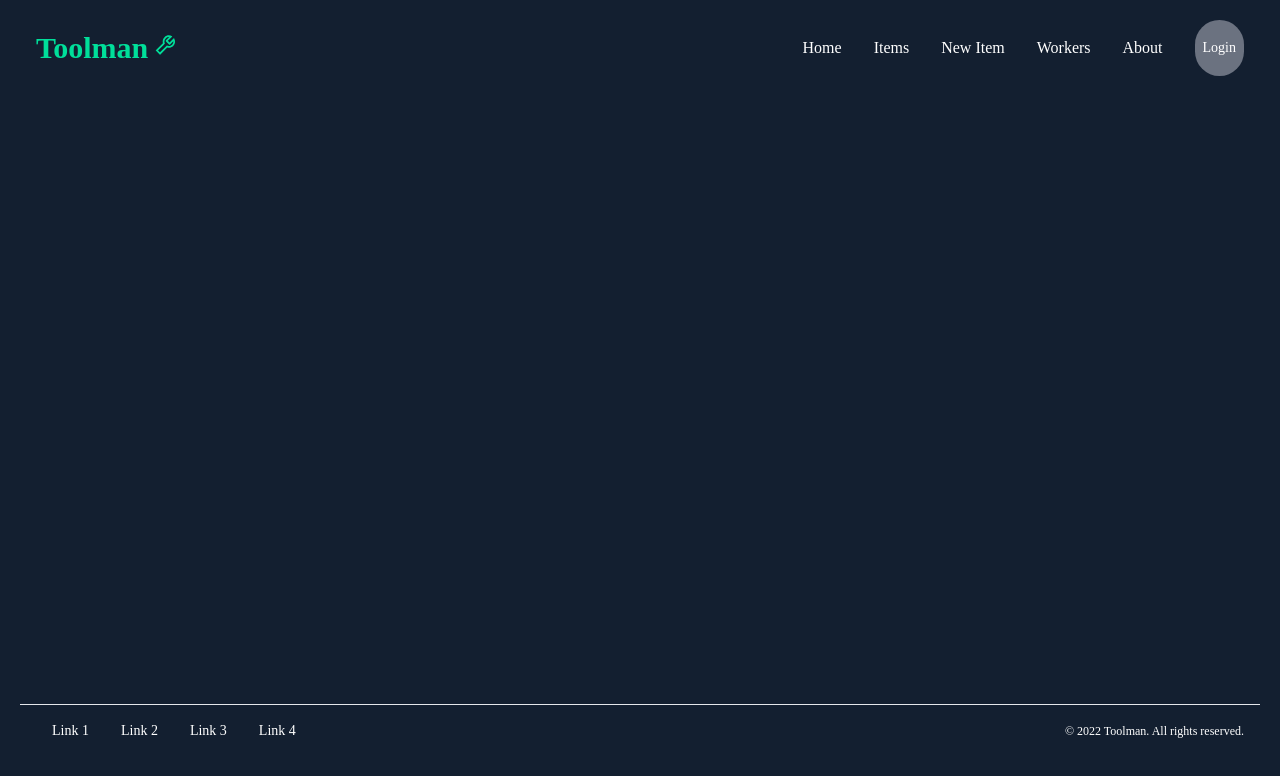
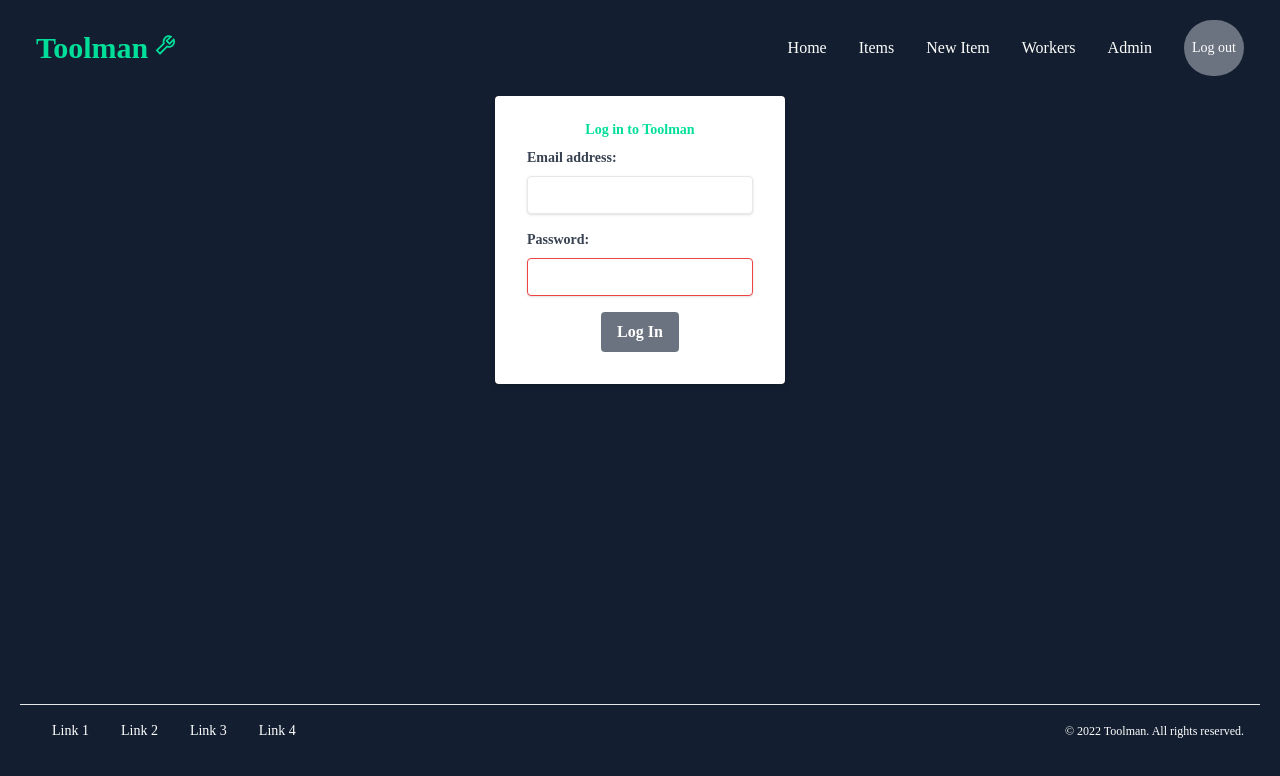
Before and after one commit to TomPrint/Toolman, a React (Create React App) app in the folder frontend/: page /login in a window 1280 px wide. Shown: the top 776 px of the page. Built offline with nearby package versions, Linux system fonts and the light colour scheme.

Commit message:
create admin page, update routes in react

```diff
--- a/frontend/src/App.js
+++ b/frontend/src/App.js
@@ -8,6 +8,9 @@ import Footer from "./components/Footer";
 import Signup from "./pages/Signup"
 import Items from "./pages/Items";
 import ItemForm from "./components/ItemForm";
+import Login from "./pages/Login";
+import Admin from "./pages/Admin";
+
 function App() {
   return (
     <div className="App">
@@ -16,7 +19,9 @@ function App() {
         <div className="pages text-white">
           <Routes>
             <Route path="/" element={<Home />} />
+            <Route path="/admin" element={<Admin />} />
             <Route path="/signup" element={<Signup />} />
+            <Route path="/login" element={<Login />} />
             <Route path="/items" element={<Items />} />
             <Route path="/items/add" element={<ItemForm />} />
           </Routes>
--- a/frontend/src/components/Navbar.js
+++ b/frontend/src/components/Navbar.js
@@ -19,8 +19,8 @@ const Navbar = () => {
                     <Link to='/items'><li className='p-4 hover:text-[#00df9a] transition-all duration-500'>Items</li></Link>
                     <Link to='/items/add'><li className='p-4 hover:text-[#00df9a] transition-all duration-500'>New Item</li></Link>
                     <li className='p-4 hover:text-[#00df9a] transition-all duration-500'>Workers</li>
-                    <li className='p-4 hover:text-[#00df9a] transition-all duration-500'>About</li>
-                    <button className="px-2 ml-4 bg-gray-500 hover:bg-[#00df9a] transition-all duration-500 text-white text-sm rounded-full">Login</button>
+                    <Link to='/admin'><li className='p-4 hover:text-[#00df9a] transition-all duration-500'>Admin</li></Link>
+                    <button className="px-2 ml-4 bg-gray-500 hover:bg-[#00df9a] transition-all duration-500 text-white text-sm rounded-full">Log out</button>
                 </ul>
 
                 {/* onClick change icon of menu depend on the state */}
@@ -33,7 +33,7 @@ const Navbar = () => {
                         <li className='p-4 border-b border-gray-500'>Home</li>
                         <li className='p-4 border-b border-gray-500'>Items</li>
                         <li className='p-4 border-b border-gray-500'>Workers</li>
-                        <li className='p-4 border-b border-gray-500'>About</li>
+                        <li className='p-4 border-b border-gray-500'>Admin</li>
                 </ul>
             </div>
      );
--- /dev/null
+++ b/frontend/src/pages/Admin.js
@@ -0,0 +1,15 @@
+import { Link } from 'react-router-dom'
+
+const Admin = () => {
+    return(
+        <div>
+      <h2>Admin Page</h2>
+      <br></br>
+
+      <button className="bg-blue-500 hover:bg-blue-700 text-white font-bold py-2 px-4 border border-blue-700 rounded"><Link to='/signup'>Register New User</Link></button>
+      </div>
+    );
+
+  }
+
+  export default Admin
--- /dev/null
+++ b/frontend/src/pages/Login.js
@@ -0,0 +1,50 @@
+import { useState } from "react"
+
+
+const Login = () => {
+  const [name, setName] = useState('')
+  const [email, setEmail] = useState('')
+  const [password, setPassword] = useState('')
+  const [isAdmin, setisAdmin] = useState(false)
+
+  const handleSubmit = async (e) => {
+    e.preventDefault()
+
+
+    console.log (name, email, password, isAdmin)
+  }
+
+
+  return (
+    <div class="flex justify-center">
+    <form className="login bg-white shadow-md rounded px-8 pt-6 pb-8 mb-4" onSubmit={handleSubmit}>
+      <h3 className="block text-[#00df9a] text-sm font-bold mb-2 text-center">Log in to Toolman</h3>
+
+       <div class="mb-4">
+      <label className="block text-gray-700 text-sm font-bold mb-2">Email address:</label>
+      <input
+        className="shadow appearance-none border rounded w-full py-2 px-3 text-gray-700 leading-tight focus:outline-none focus:shadow-outline"
+        type="email"
+        onChange={(e) => setEmail(e.target.value)}
+        value={email}
+      />
+      </div>
+      <div class="mb-2">
+      <label className="block text-gray-700 text-sm font-bold mb-2">Password:</label>
+      <input
+        className="shadow appearance-none border border-red-500 rounded w-full py-2 px-3 text-gray-700 mb-2 leading-tight focus:outline-none focus:shadow-outline"
+        type="password"
+        onChange={(e) => setPassword(e.target.value)}
+        value={password}
+      />
+      </div>
+
+        <div class="container min-w-full flex flex-col items-center">
+      <button className=" bg-gray-500 hover:bg-[#00df9a] text-white font-bold py-2 px-4 rounded focus:outline-none focus:shadow-outline">Log In</button>
+      </div>
+    </form>
+    </div>
+  )
+}
+
+export default Login
```
Also changed, not shown: 1 other file (tests, documents, lock files or other folders).
